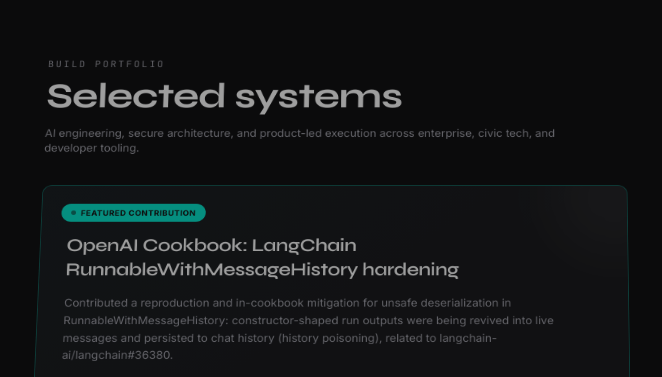
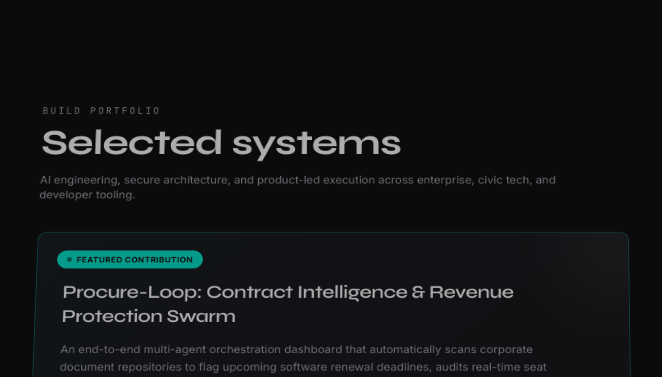
Before and after one commit to haripriyarao26/portfolio, a Next.js app: page / in a window 1280 px wide. Shown: the part 3630-4007 px from the top of the page, without its empty margins (154-816 px from the left). Built offline with nearby package versions, Linux system fonts and the light colour scheme.

Commit message:
addednprocure loop project

```diff
--- a/components/StoryProjectGrid.tsx
+++ b/components/StoryProjectGrid.tsx
@@ -42,7 +42,7 @@
       viewport={{ once: true, margin: '-60px' }}
     >
       {projects.map((project, index) => {
-        const isFeatured = project.id === 'openai-cookbook-langchain-rwmh' || project.id === 'gemini-cookbook';
+        const isFeatured = project.id === 'procure-loop' || project.id === 'openai-cookbook-langchain-rwmh' || project.id === 'gemini-cookbook';
 
         return (
           <motion.div
--- a/data/projects.ts
+++ b/data/projects.ts
@@ -25,6 +25,29 @@
 }
 
 export const projects: Project[] = [
+  {
+    id: 'procure-loop',
+    title: 'Procure-Loop: Contract Intelligence & Revenue Protection Swarm',
+    description:
+      'An end-to-end multi-agent orchestration dashboard that automatically scans corporate document repositories to flag upcoming software renewal deadlines, audits real-time seat utilization, and drafts contextual opt-out notices to prevent corporate contract leakage.',
+    images: [],
+    github: 'https://github.com/haripriyarao26/Procure-Loop',
+    tech: ['Python', 'LangGraph', 'FastAPI', 'React', 'TypeScript', 'Vite', 'Vanilla CSS', 'SVG Graphics'],
+    features: [
+      'Designed a Stateful Agent Swarm: Built a cooperative multi-agent architecture using LangGraph (StateGraph) in Python to coordinate three specialized LLM agents (Ingestion, Scouter, and Drafting) through a directed workflow pipeline.',
+      'Implemented Real-Time State Visualization: Created a premium React dashboard featuring a custom interactive SVG-based state machine map that highlights active nodes as they execute, synced with a scrolling monospace developer terminal log.',
+      'Engineered Utilization Audits & Arbitrage Logic: Designed data connectors that audit active user counts (mocking Okta directory directories) against seat caps, calculating cost overhead leakage and looking up competitive market rates to suggest lower-cost alternatives.',
+      'Automated Renewal Intervention Alerts: Built a router condition that flags contracts within 90 days of renewal with utilization under 85%, initiating the Drafting Agent to auto-generate context-aware non-renewal or negotiation emails.',
+      'Developed Full-Stack Architecture: Exposed the LangGraph workspace using FastAPI and Uvicorn to handle CORS request streams, manage in-memory state transactions, and serve dynamic data updates to a modern, glassmorphic React + TypeScript + Vite UI.'
+    ],
+    mermaidDiagram: `flowchart TD
+  I[Ingestion Agent] -->|Parse Contracts & Metadata| S[Scouter Agent]
+  S -->|Audit Okta Seat Utilization| C{Intervention Needed?}
+  C -->|Renewal < 90d & Seat Use < 85%| D[Drafting Agent]
+  C -->|Healthy / High Use| H[Flag Safe / Monitor]
+  D -->|Auto-Generate Opt-out/Neg. Email| E[Drafts Inbox]
+  H --> M[System Observability Dashboard]`
+  },
   {
     id: 'openai-cookbook-langchain-rwmh',
     title: 'OpenAI Cookbook: LangChain RunnableWithMessageHistory hardening',
```
